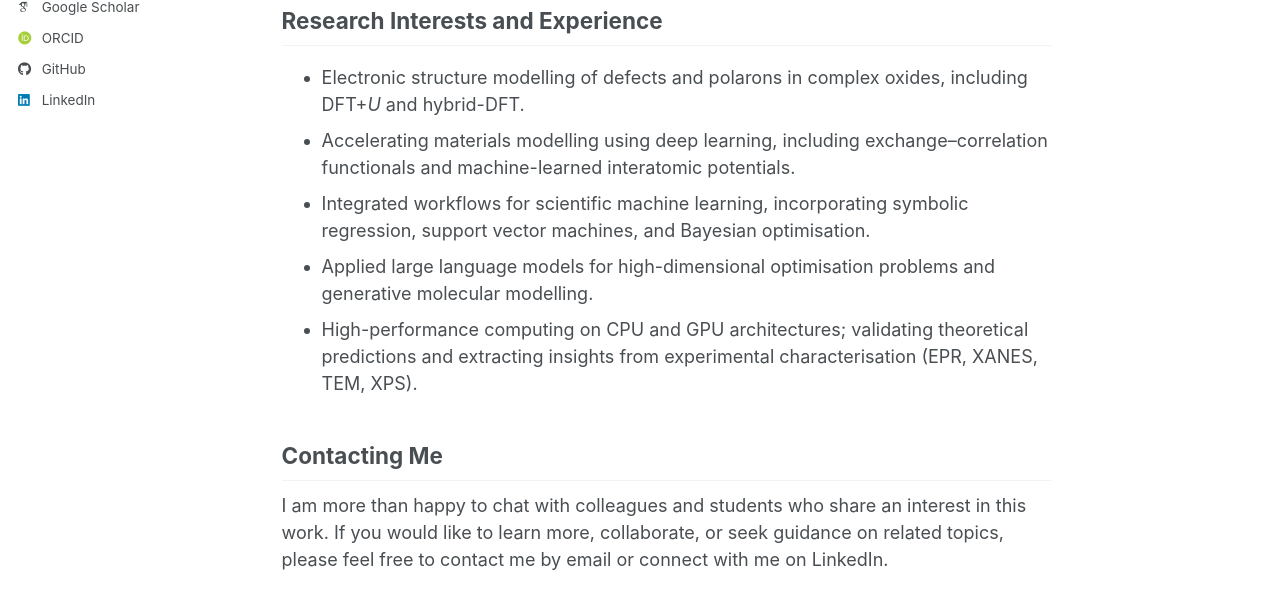
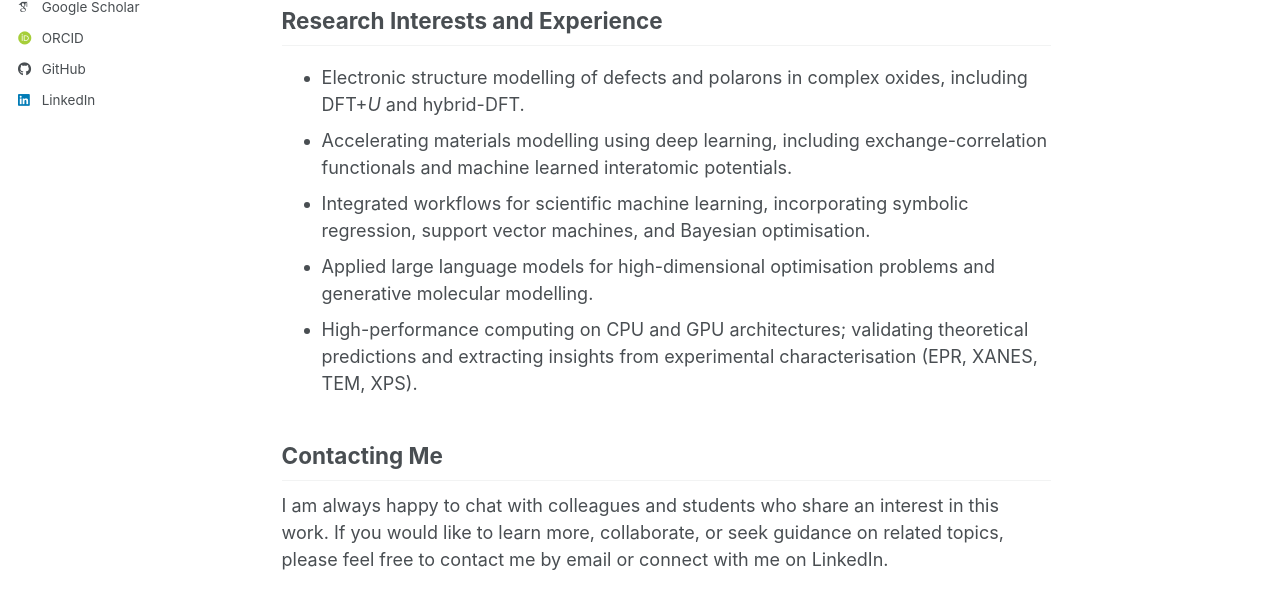
Before and after one commit to amitmc1/amitmc1.github.io, a Jekyll site: the page built from _pages/about.md, in a window 1280 px wide and 1252 px high. Shown: the part 473-1078 px from the top of the window. Built offline with Jekyll 4.4.1, drawn with Linux system fonts in a browser that asks for light colours; some web fonts are replaced; a script bundle is joined from its source files by our own code; library files that are not in the unit come from our copies.

Commit message:
Update about.md

```diff
--- a/_pages/about.md
+++ b/_pages/about.md
@@ -19,7 +19,7 @@ I have recently completed my <strong>PhD in computational chemistry</strong> at
 <ul>
   <li>Electronic structure modelling of defects and polarons in complex oxides, including DFT+<em>U</em> and hybrid-DFT.</li>
 
-  <li>Accelerating materials modelling using deep learning, including exchange–correlation functionals and machine-learned interatomic potentials.</li>
+  <li>Accelerating materials modelling using deep learning, including exchange-correlation functionals and machine learned interatomic potentials.</li>
 
   <li>Integrated workflows for scientific machine learning, incorporating symbolic regression, support vector machines, and Bayesian optimisation.</li>
 
@@ -29,4 +29,4 @@ I have recently completed my <strong>PhD in computational chemistry</strong> at
 </ul>
 
 ## Contacting Me
-I am more than happy to chat with colleagues and students who share an interest in this work. If you would like to learn more, collaborate, or seek guidance on related topics, please feel free to contact me by email or connect with me on LinkedIn.
+I am always happy to chat with colleagues and students who share an interest in this work. If you would like to learn more, collaborate, or seek guidance on related topics, please feel free to contact me by email or connect with me on LinkedIn.
```
